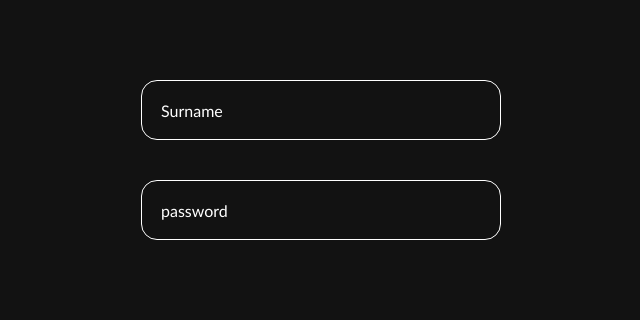
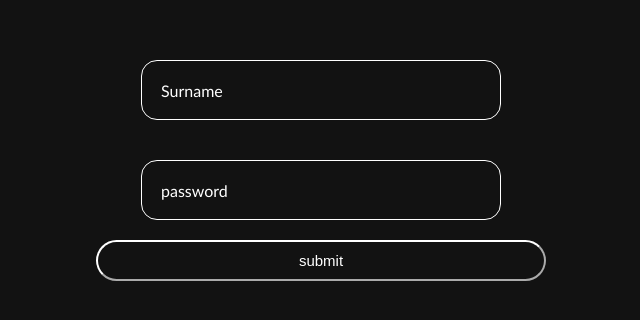
Before and after one commit to johnsonbhaskaran/CSS-Projects, a plain HTML site: page Floating-input-Label/index.html in a window 1280 px wide. Shown: the part 240-560 px from the top of the page, without its empty margins (319-959 px from the left). Drawn offline with Linux system fonts and the light colour scheme.

Commit message:
added a submit button

```diff
--- a/Floating-input-Label/index.html
+++ b/Floating-input-Label/index.html
@@ -20,6 +20,11 @@
     <label for=" password">password</label>
   </div>
 
+  <div class="button">
+    <button class="submit">submit</button>
+
+  </div>
+
 </body>
 
 </html>
--- a/Floating-input-Label/style.css
+++ b/Floating-input-Label/style.css
@@ -54,3 +54,18 @@ body {
   border: 1px solid darkred;
   padding: 2px;
 }
+
+.submit {
+  width: 450px;
+  padding: 10px 20px;
+  font-size: 15px;
+  border-radius: 30px;
+  background: #121212;
+  cursor: pointer;
+  transition: all 1s;
+}
+
+.submit:hover {
+  background: red;
+  transform: scale(1.03);
+}
```
